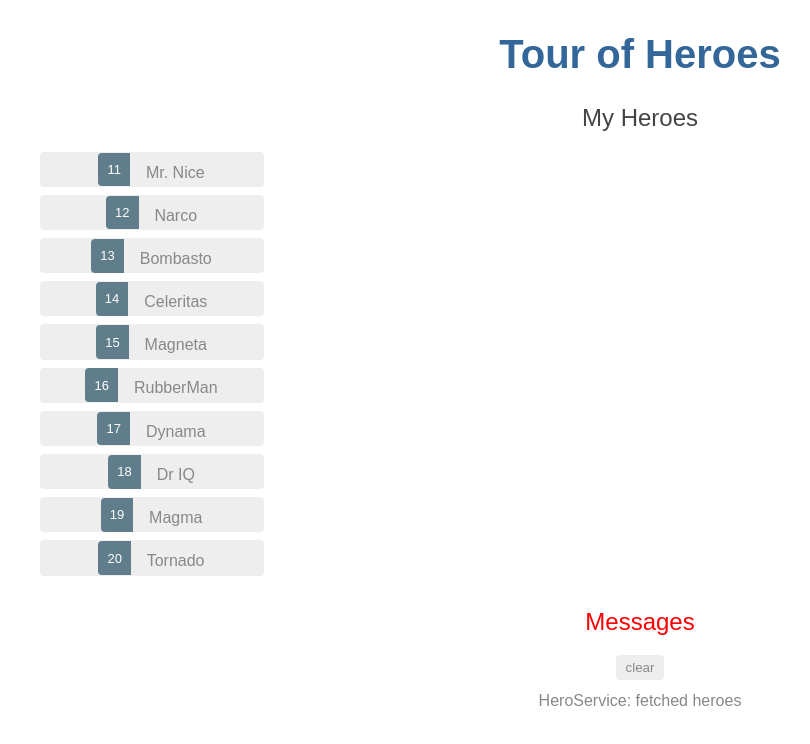
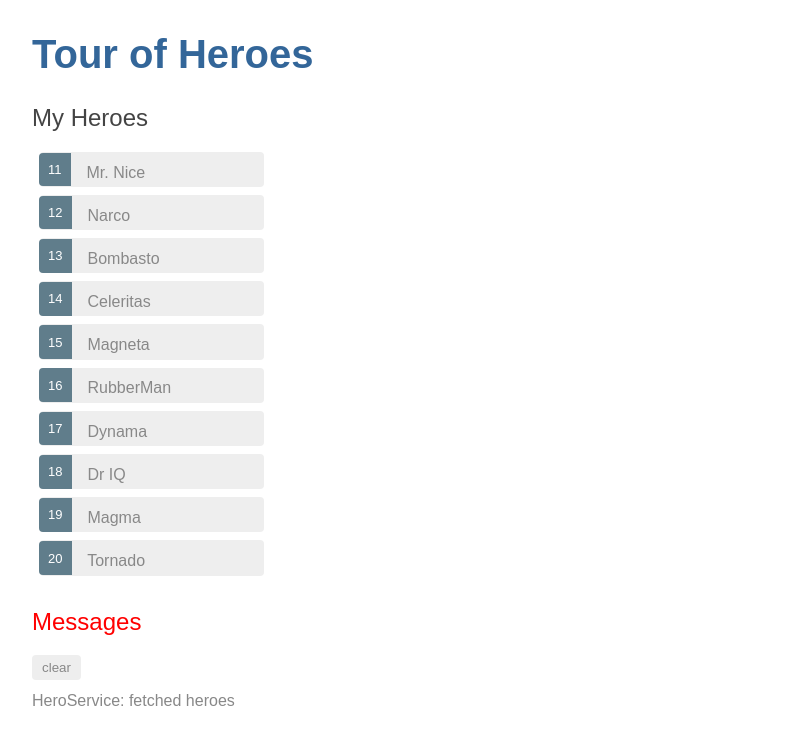
Before and after one commit to nklein16/angular_tour_of_heroes, an Angular app: page / in a window 1280 px wide. Shown: the top 744 px of the page, without its empty margins (0-810 px from the left). Built offline with nearby package versions, Linux system fonts and the light colour scheme.

Commit message:
updated page alignment

```diff
--- a/src/app/app.component.html
+++ b/src/app/app.component.html
@@ -1,5 +1,5 @@
 <!--The content below is only a placeholder and can be replaced.-->
-<div style="text-align:center">
+<div>
   <h1>
     {{title}}
   </h1>
```
